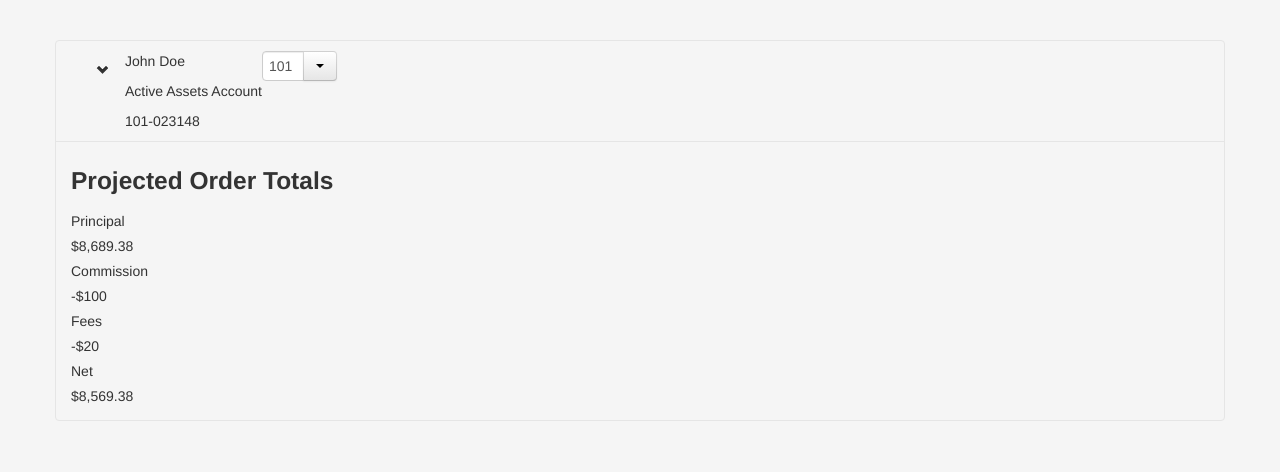
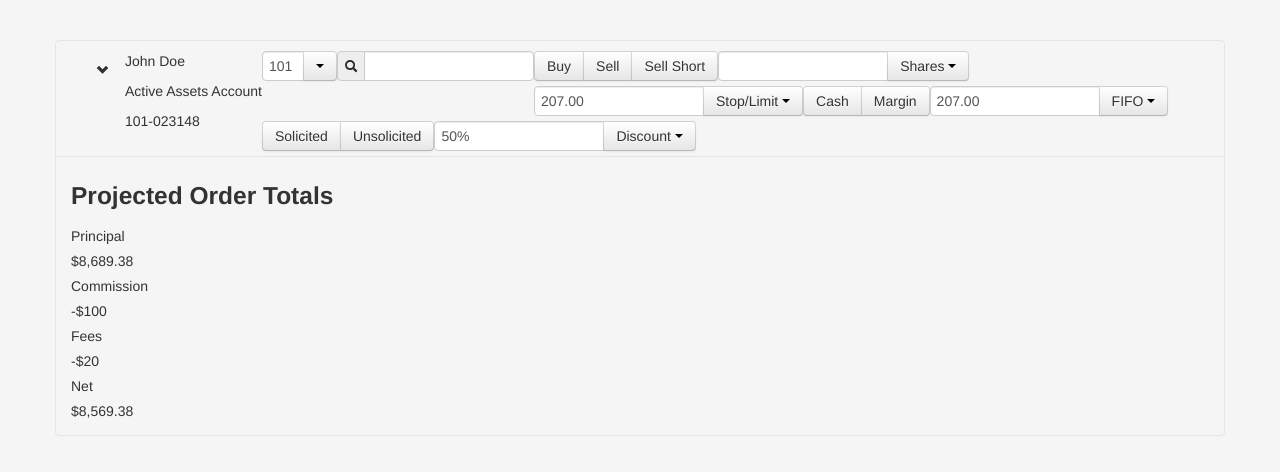
Before and after one commit to neosavvyinc/moe-scaffolding, a plain HTML site: page client/moe-app/src/main/resources/index.html in a window 1280 px wide. Drawn offline with Linux system fonts and the light colour scheme.

Commit message:
All components on the screen now. Need to work on styling a bit.

```diff
--- a/client/moe-app/src/main/resources/index.html
+++ b/client/moe-app/src/main/resources/index.html
@@ -38,7 +38,7 @@
                                 </li>
                                 <li style="display: block; float: left;">
                                     <div class="input-append">
-                                        <input class="span2" id="faNumber" type="text" value="101" style="width: 28px">
+                                        <input id="faNumber" type="text" value="101" style="width: 28px">
                                         <div class="btn-group">
                                             <button class="btn dropdown-toggle" data-toggle="dropdown">
                                                 <span class="caret"></span>
@@ -50,6 +50,96 @@
                                         </div>
                                     </div>
                                 </li>
+                                <li style="display: block; float: left;">
+                                    <div class="control-group">
+                                        <div class="controls">
+                                            <div class="input-prepend">
+                                                <span class="add-on"><i class="icon-search"></i></span>
+                                                <input class="span2" id="inputIcon" type="text">
+                                            </div>
+                                        </div>
+                                    </div>
+                                </li>
+                                <li style="display: block; float: left;">
+                                    <div class="btn-group">
+                                        <button class="btn">Buy</button>
+                                        <button class="btn">Sell</button>
+                                        <button class="btn">Sell Short</button>
+                                    </div>
+                                </li>
+                                <li style="display: block; float: left;">
+                                    <div class="input-append">
+                                        <input class="span2" id="shares" type="text">
+                                        <div class="btn-group">
+                                            <button class="btn dropdown-toggle" data-toggle="dropdown">
+                                                Shares
+                                                <span class="caret"></span>
+                                            </button>
+                                            <ul class="dropdown-menu">
+                                                <li>Item 1</li>
+                                                <li>Item 2</li>
+                                            </ul>
+                                        </div>
+                                    </div>
+                                </li>
+                                <li style="display: block; float: left;">
+                                    <div class="input-append">
+                                        <input class="span2" id="type" type="text" value="207.00">
+                                        <div class="btn-group">
+                                            <button class="btn dropdown-toggle" data-toggle="dropdown">
+                                                Stop/Limit
+                                                <span class="caret"></span>
+                                            </button>
+                                            <ul class="dropdown-menu">
+                                                <li>Item 1</li>
+                                                <li>Item 2</li>
+                                            </ul>
+                                        </div>
+                                    </div>
+                                </li>
+                                <li style="display: block; float: left;">
+                                    <div class="btn-group">
+                                        <button class="btn">Cash</button>
+                                        <button class="btn">Margin</button>
+                                    </div>
+                                </li>
+                                <li style="display: block; float: left;">
+                                    <div class="input-append">
+                                        <input class="span2" id="vspMethod" type="text" value="207.00">
+                                        <div class="btn-group">
+                                            <button class="btn dropdown-toggle" data-toggle="dropdown">
+                                                FIFO
+                                                <span class="caret"></span>
+                                            </button>
+                                            <ul class="dropdown-menu">
+                                                <li>LIFO</li>
+                                                <li>FIFO</li>
+                                            </ul>
+                                        </div>
+                                    </div>
+                                </li>
+                                <li style="display: block; float: left;">
+                                    <div class="btn-group">
+                                        <button class="btn">Solicited</button>
+                                        <button class="btn">Unsolicited</button>
+                                    </div>
+                                </li>
+                                <li style="display: block; float: left;">
+                                    <div class="input-append">
+                                        <input class="span2" id="vspMethod" type="text" value="50%">
+                                        <div class="btn-group">
+                                            <button class="btn dropdown-toggle" data-toggle="dropdown">
+                                                Discount
+                                                <span class="caret"></span>
+                                            </button>
+                                            <ul class="dropdown-menu">
+                                                <li>Discount</li>
+                                            </ul>
+                                        </div>
+                                    </div>
+                                </li>
+
+
                             </ul>
                         </div>
                         <div id="collapseOne" style="clear: left;" class="accordion-body in collapse" style="height: auto;">
```
